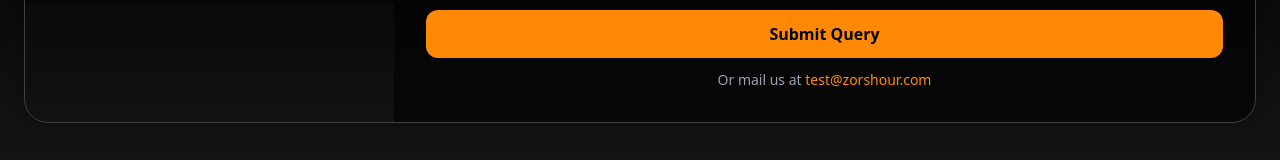
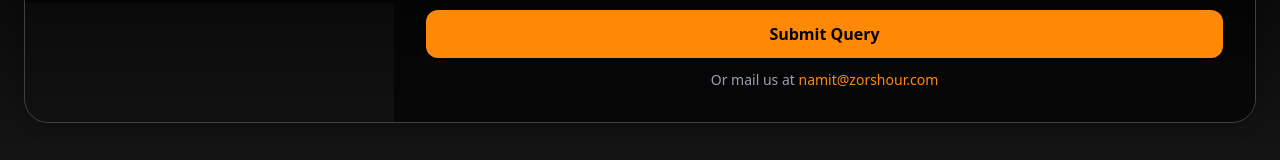
Before and after one commit to Anirudh2244/zorshour, a React (Vite) app: page / in a window 1280 px wide. Shown: the part 8512-8672 px from the top of the page. Built offline with nearby package versions, Linux system fonts and the light colour scheme.

Commit message:
contact details updated

```diff
--- a/src/Navbar.jsx
+++ b/src/Navbar.jsx
@@ -14,7 +14,7 @@ export default function Navbar() {
     ...links.map(link => ({ type: 'link', ...link })),
     {
       name: 'Get in Touch',
-      href: 'https://wa.me/918696871001?text=Hello%20ZorShour%20team%20%E2%80%93%20I%20am%20interested%20in%20discussing%20digital%20marketing%20services%20and%20exploring%20how%20we%20can%20grow%20my%20business.%20Could%20we%20schedule%20a%20call%3F',
+      href: 'https://wa.me/919829707705?text=Hello%20ZorShour%20team%20%E2%80%93%20I%20am%20interested%20in%20discussing%20digital%20marketing%20services%20and%20exploring%20how%20we%20can%20grow%20my%20business.%20Could%20we%20schedule%20a%20call%3F',
       type: 'button',
       target: '_blank'
     }
@@ -50,7 +50,7 @@ export default function Navbar() {
 
           <div className="flex items-center space-x-4 md:space-x-6 lg:space-x-8">
             <a
-              href="https://wa.me/918696871001?text=Hello%20ZorShour%20team%20%E2%80%93%20I%20am%20interested%20in%20discussing%20digital%20marketing%20services%20and%20exploring%20how%20we%20can%20grow%20my%20business.%20Could%20we%20schedule%20a%20call%3F"
+              href="https://wa.me/919829707705?text=Hello%20ZorShour%20team%20%E2%80%93%20I%20am%20interested%20in%20discussing%20digital%20marketing%20services%20and%20exploring%20how%20we%20can%20grow%20my%20business.%20Could%20we%20schedule%20a%20call%3F"
               target="_blank"
               rel="noopener noreferrer"
               className="hidden md:block bg-white text-gray-950 font-semibold py-2.5 px-6 rounded-full shadow-lg hover:bg-orange-400 hover:text-white transition-colors duration-300"
--- a/src/QueryForm.jsx
+++ b/src/QueryForm.jsx
@@ -89,7 +89,7 @@ const QueryFormSection = () => {
                   href="mailto:test@zorshour.com"
                   className="text-orange-400 hover:text-orange-500 transition-colors duration-300"
                 >
-                  test@zorshour.com
+                  namit@zorshour.com
                 </a>
               </p>
             </div>
```
